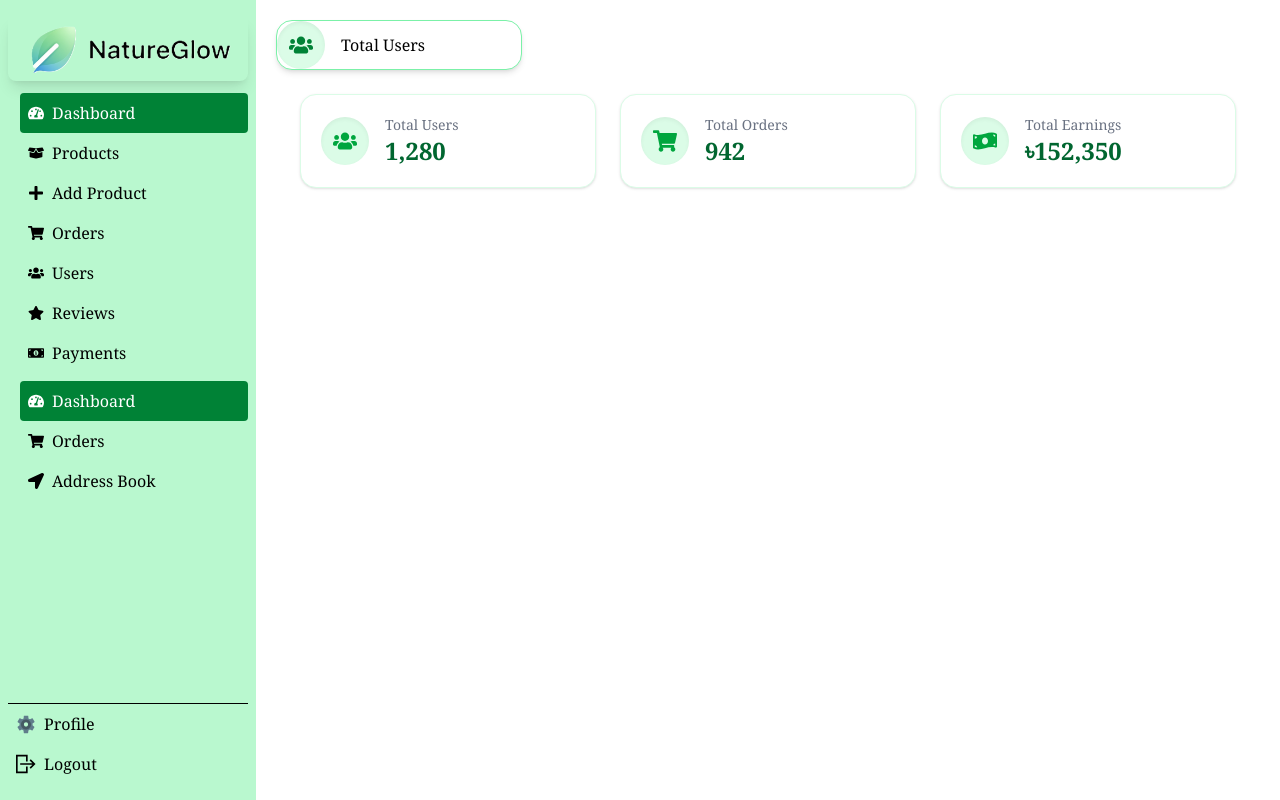
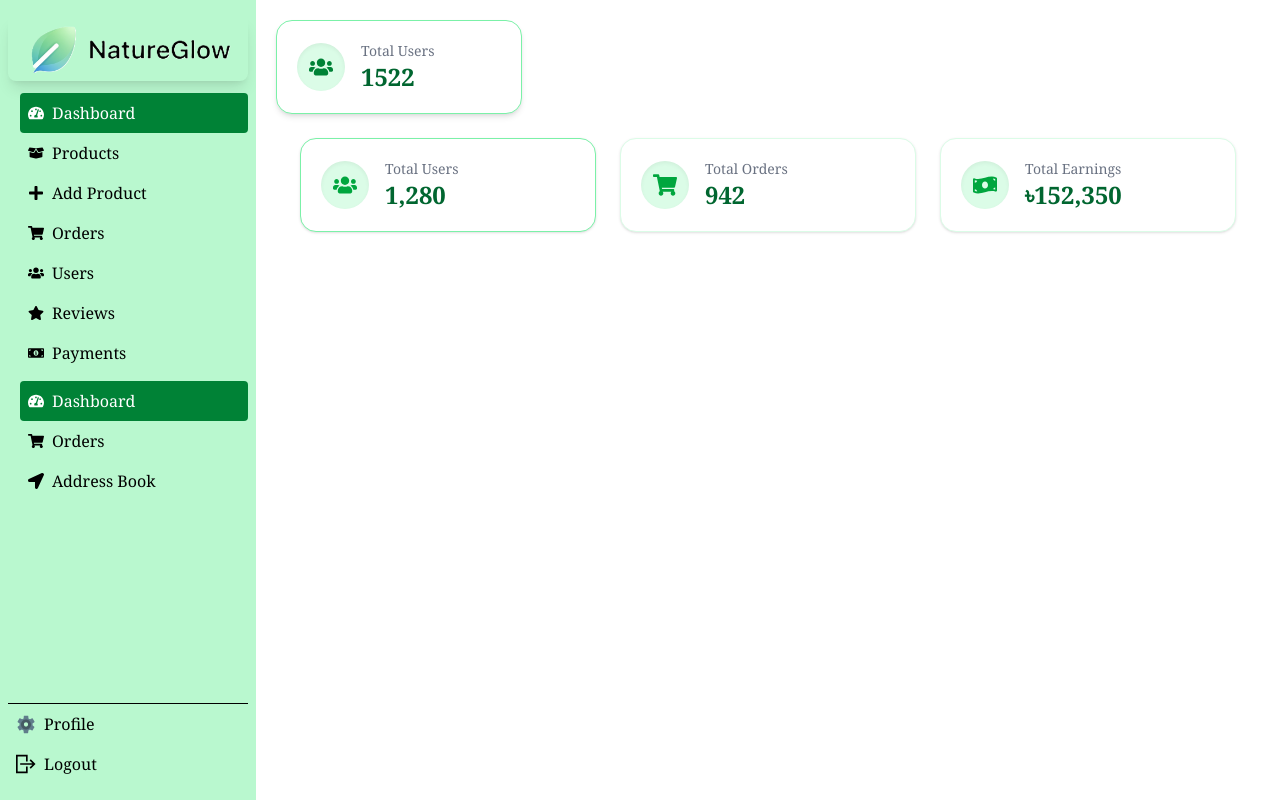
Before and after one commit to md-abu-naim/NatureGlow, a React (Vite) app: page /dashboard/admin-dashboard in a window 1280 px wide. Built offline with nearby package versions, Linux system fonts and the light colour scheme; no server answers.

Commit message:
admin dasboard page total users

```diff
--- a/src/Pages/Dashboard/AdminBar/AdminDashboard.jsx
+++ b/src/Pages/Dashboard/AdminBar/AdminDashboard.jsx
@@ -5,19 +5,21 @@ const AdminDashboard = () => {
     return (
         <div>
             <section className="grid grid-cols-1 md:grid-cols-3 lg:grid-cols-4">
-                <div className="bg-white border border-green-300 rounded-2xl shadow-md hover:shadow-lg flex items-center gap-4 transition-all">
+                {/* Total Users */}
+                <div className="bg-white border border-green-300 rounded-2xl shadow-md hover:shadow-lg flex items-center gap-4 p-5 transition-all">
                     <div className="bg-green-100 text-green-700 p-3 rounded-full shadow-inner">
                         <FaUsers className="text-2xl" />
                     </div>
                     <div>
-                        <p>Total Users</p>
+                        <p className="text-sm text-gray-500 font-medium">Total Users</p>
+                        <h3 className="text-2xl font-semibold text-green-800">1522</h3>
                     </div>
                 </div>
             </section>
 
             <div className="grid grid-cols-2 sm:grid-cols-2 lg:grid-cols-3 gap-6 p-6">
                 {/* Total Users */}
-                <div className="bg-white border border-green-100 rounded-2xl shadow-sm hover:shadow-md transition-all p-5 flex items-center gap-4">
+                <div className="bg-white border border-green-300 rounded-2xl shadow-sm hover:shadow-md transition-all p-5 flex items-center gap-4">
                     <div className="bg-green-100 text-green-600 p-3 rounded-full shadow-inner">
                         <FaUsers className="text-2xl" />
                     </div>
```
